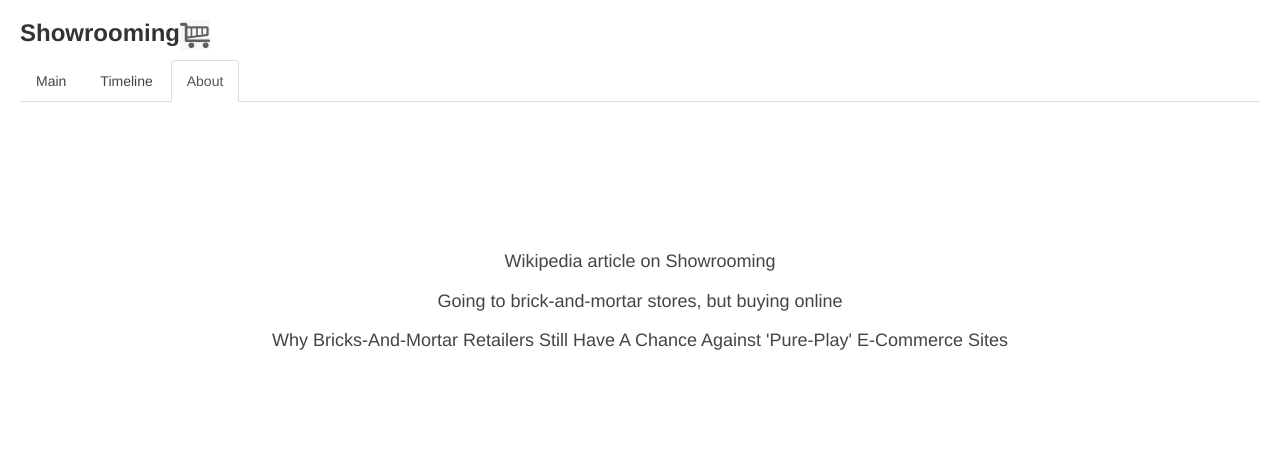
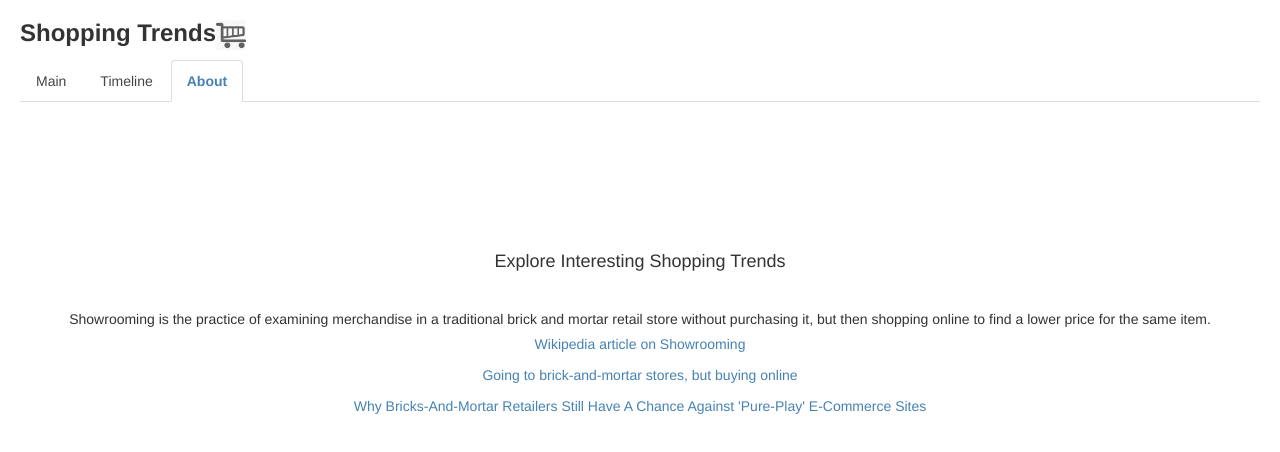
Before and after one commit to ShruthiSudhanva/showrooming, a plain HTML site: page about.html in a window 1280 px wide. Drawn offline with nearby package versions, Linux system fonts and the light colour scheme.

Commit message:
Update about.html

```diff
--- a/about.html
+++ b/about.html
@@ -7,7 +7,7 @@
   <meta charset="utf-8">
   <meta http-equiv="X-UA-Compatible" content="IE=edge,chrome=1">
 
-  <title>Showrooming</title>
+  <title>Shopping Trends</title>
   <meta name="description" content="">
   <meta name="author" content="">
 
@@ -37,22 +37,24 @@
 
   <div id="container" class="container-fluid">
       <div id="header">
-        <h3><b>Showrooming</b><img src="img/cart.jpg" class="cart" height="30" width="30"></h3>
+        <h3><b>Shopping Trends</b><img src="img/cart.jpg" class="cart" height="30" width="30"></h3>
       </div>
     <!-- Nav tabs -->
     <ul class="nav nav-tabs">
       <li><a href="index.html">Main</a></li>
       <li><a href="time.html">Timeline</a></li>
-      <li class="active"><a href="about.html">About</a></li>
+      <li class="active"><a href="about.html" style="color:steelblue;"><b>About</b></a></li>
     </ul>
 
     <!-- Tab panes -->
     <div class="tab-content">
       <div class="row">
         <div class="about">
-          <h4><a href="http://en.wikipedia.org/wiki/Showrooming">Wikipedia article on Showrooming</a><br><br>
-          <a href="http://ssl.marketplace.org/topics/tech/holiday-shopping/going-brick-and-mortar-stores-buying-online">Going to brick-and-mortar stores, but buying online</a><br><br>
-          <a href="http://www.businessinsider.com/reverse-showrooming-bricks-and-mortar-retailers-fight-back-3-2014-3#!IDxt1">Why Bricks-And-Mortar Retailers Still Have A Chance Against 'Pure-Play' E-Commerce Sites</a></h4>
+          <h4>Explore Interesting Shopping Trends</h4><br>
+          <h5>Showrooming is the practice of examining merchandise in a traditional brick and mortar retail store without purchasing it, but then shopping online to find a lower price for the same item. </h5>
+          <h5><a href="http://en.wikipedia.org/wiki/Showrooming" style="color:steelblue;">Wikipedia article on Showrooming</a><br><br>
+          <a href="http://ssl.marketplace.org/topics/tech/holiday-shopping/going-brick-and-mortar-stores-buying-online" style="color:steelblue;">Going to brick-and-mortar stores, but buying online</a><br><br>
+          <a href="http://www.businessinsider.com/reverse-showrooming-bricks-and-mortar-retailers-fight-back-3-2014-3#!IDxt1" style="color:steelblue;">Why Bricks-And-Mortar Retailers Still Have A Chance Against 'Pure-Play' E-Commerce Sites</a></h5>
         </div>
       </div>
    </div>
```
